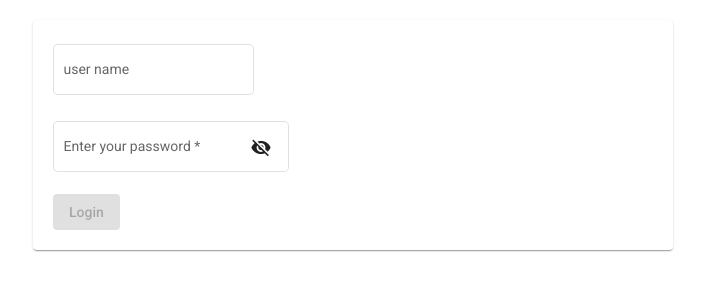
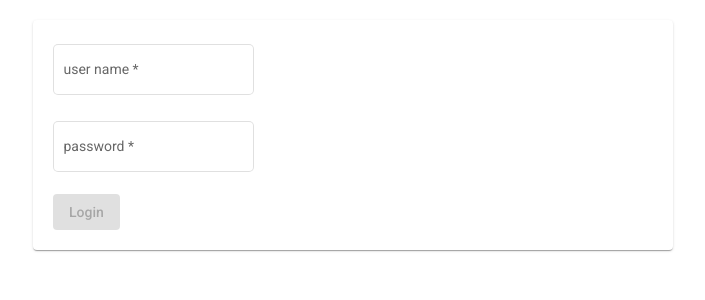
Before and after one commit to ngoclinh93qt/VN-COVID-SOS, an Angular app: page /login in a window 1280 px wide. Shown: the top 300 px of the page, without its empty margins (287-992 px from the left). Built offline with nearby package versions, Linux system fonts and the light colour scheme.

Commit message:
login component

```diff
--- a/src/app/material.module.ts
+++ b/src/app/material.module.ts
@@ -42,6 +42,7 @@ import {MatToolbarModule} from '@angular/material/toolbar';
 import {MatTooltipModule} from '@angular/material/tooltip';
 import {MatTreeModule} from '@angular/material/tree';
 import {OverlayModule} from '@angular/cdk/overlay';
+import { ReactiveFormsModule } from '@angular/forms';
 
 @NgModule({
 
@@ -89,8 +90,7 @@ import {OverlayModule} from '@angular/cdk/overlay';
     MatTreeModule,
     OverlayModule,
     PortalModule,
-    ScrollingModule
-
+    ScrollingModule,
   ]
 })
 
--- a/src/app/pages/authen/authen.component.html
+++ b/src/app/pages/authen/authen.component.html
@@ -1,24 +1,5 @@
 <div class="container">
       <mat-card class="form-card">
-            <form [formGroup]="formGroup" (ngSubmit)="onSubmit(formGroup.value)">
-                  <div>
-                  <sos-input name="username" label="user name"></sos-input>
-                   <br>
-                   <mat-form-field appearance="outline">
-                         <mat-label>Enter your password</mat-label>
-                         <input matInput [type]="hide ? 'password' : 'text'" formControlName="password">
-                         <button mat-icon-button matSuffix (click)="hide = !hide"
-                               [attr.aria-label]="'Hide password'" [attr.aria-pressed]="hide">
-                               <mat-icon>{{hide ? 'visibility_off' : 'visibility'}}</mat-icon>
-                         </button>
-                         <mat-error *ngIf="!formGroup.controls['password'].valid">
-                               {{getError('pass')}}
-                         </mat-error>
-                   </mat-form-field>
-                   <div class="form-element">
-                         <button mat-raised-button color="primary" type="submit" class="button" [disabled]="!formGroup.valid">Login</button>
-                       </div>
-                  </div>
-             </form>
+            <login-frame></login-frame>
       </mat-card>
 </div>
--- a/src/app/pages/authen/authen.component.ts
+++ b/src/app/pages/authen/authen.component.ts
@@ -1,5 +1,4 @@
 import { Component, OnInit } from '@angular/core';
-import { FormBuilder, FormGroup, Validators } from '@angular/forms';
 
 @Component({
   selector: 'app-authen',
@@ -7,44 +6,12 @@ import { FormBuilder, FormGroup, Validators } from '@angular/forms';
   styleUrls: ['./authen.component.scss']
 })
 export class AuthenComponent implements OnInit {
-  formGroup!: FormGroup;
-  hide = true;
 
-  constructor(private formBuilder: FormBuilder) {
-    this.createForm();
+  constructor() {
    }
 
   ngOnInit() {
 
   }
 
-  createForm() {
-    this.formGroup = this.formBuilder.group({
-      'username': ['', Validators.required],
-      'password': ['', Validators.required],
-    });
-  }
-
-  getError(el: any) {
-    switch (el) {
-      case 'user':
-        if (this.formGroup.get('username')?.hasError('required')) {
-          return 'Username required';
-        }
-        return ''
-        break;
-      case 'pass':
-        if (this.formGroup.get('password')?.hasError('required')) {
-          return 'Password required';
-        }
-        return ''
-        break;
-      default:
-        return '';
-    }
-  }
-
-  onSubmit(values: any) {
-    // login
-  }
 }
--- a/src/app/pages/container/hospital-sidenav/hospital-sidenav.component.html
+++ b/src/app/pages/container/hospital-sidenav/hospital-sidenav.component.html
@@ -1,4 +1,4 @@
-<div class="sidebar-container">
+<!-- <div class="sidebar-container">
   <div class="header">
     <p>Bệnh viện A</p>
     <mat-icon>clear icon</mat-icon>
@@ -88,4 +88,4 @@
       </div>
     </mat-tab>
   </mat-tab-group>
-</div>
+</div> -->
--- /dev/null
+++ b/src/app/shared/components/login-frame/login-frame.component.html
@@ -0,0 +1,11 @@
+<form [formGroup]="formGroup" (ngSubmit)="onSubmit(formGroup.value)">
+      <div>
+      <sos-input formControlName="username" label="user name" [required]="true" [required]='true'></sos-input>
+       <br>
+       <sos-input type='password' formControlName="password" label="password" [required]='true'></sos-input>
+
+       <div class="form-element">
+             <button mat-raised-button color="primary" type="submit" class="button" [disabled]="!formGroup.valid" >Login</button>
+           </div>
+      </div>
+ </form>
--- /dev/null
+++ b/src/app/shared/components/login-frame/login-frame.component.ts
@@ -0,0 +1,50 @@
+import { Component, OnInit } from '@angular/core';
+import { FormBuilder, FormGroup, Validators } from '@angular/forms';
+
+@Component({
+  selector: 'login-frame',
+  templateUrl: './login-frame.component.html',
+  styleUrls: ['./login-frame.component.scss']
+})
+export class LoginFrameComponent implements OnInit {
+  formGroup!: FormGroup;
+  hide = true;
+
+  constructor(private formBuilder: FormBuilder) { }
+
+  ngOnInit(): void {
+    this.createForm();
+  }
+
+
+  createForm() {
+    this.formGroup = this.formBuilder.group({
+      'username': ['', Validators.required],
+      'password': ['', Validators.required],
+    });
+  }
+
+  onSubmit(values: any) {
+    console.log(this.formGroup.value)
+  }
+
+
+  getError(el: any) {
+    switch (el) {
+      case 'user':
+        if (this.formGroup.get('username')?.hasError('required')) {
+          return 'Username required';
+        }
+        return ''
+        break;
+      case 'pass':
+        if (this.formGroup.get('password')?.hasError('required')) {
+          return 'Password required';
+        }
+        return ''
+        break;
+      default:
+        return '';
+    }
+  }
+}
--- a/src/app/shared/components/sos-input/sos-input.component.ts
+++ b/src/app/shared/components/sos-input/sos-input.component.ts
@@ -6,11 +6,13 @@ import {
   OnDestroy,
   HostBinding,
   OnInit,
+  forwardRef,
 } from '@angular/core';
 import {
   ControlValueAccessor,
   NgControl,
   FormControl,
+  NG_VALUE_ACCESSOR,
 } from '@angular/forms';
 import { coerceBooleanProperty } from '@angular/cdk/coercion';
 import { Subject } from 'rxjs';
@@ -23,20 +25,16 @@ import { MatFormFieldControl } from '@angular/material/form-field';
   styleUrls: ['./sos-input.component.scss'],
   providers: [
     {
-      provide: MatFormFieldControl,
-      useExisting: SosInputComponent,
+      provide: SosInputComponent,
+      useExisting:  forwardRef(() =>SosInputComponent),
+      multi: true
     }
   ],
   host: {
     '(focusout)': 'onTouched()',
   },
 })
-export class SosInputComponent
-  implements
-    ControlValueAccessor,
-    MatFormFieldControl<string>,
-    OnInit,
-    OnDestroy {
+export class SosInputComponent implements ControlValueAccessor, MatFormFieldControl<string>, OnInit, OnDestroy {
   static nextId: number = 0;
 
   private _disabled: boolean = false;
--- a/src/themes.scss
+++ b/src/themes.scss
@@ -1,9 +1,9 @@
 @import "~@angular/material/theming";
 @include mat-core();
 
-$primary: mat-palette($mat-red, 200);
+$primary: mat-palette($mat-red, 400);
 $accent: mat-palette($mat-red, 600);
-$primari-dark:mat-palette($mat-red, 900);
-$theme: mat-light-theme($primary, $accent,$primari-dark);
+$warn :mat-palette($mat-yellow, 400);
+$theme: mat-light-theme($primary, $accent,$warn);
 
 @include angular-material-theme($theme);
```
Also changed, not shown: src/app/app.module.ts (+4 -4 lines), src/app/shared/shared.module.ts (+5 -6 lines), src/app/shared/components/login-frame/login-frame.component.scss (added), 1 other file (tests, documents, lock files or other folders).
